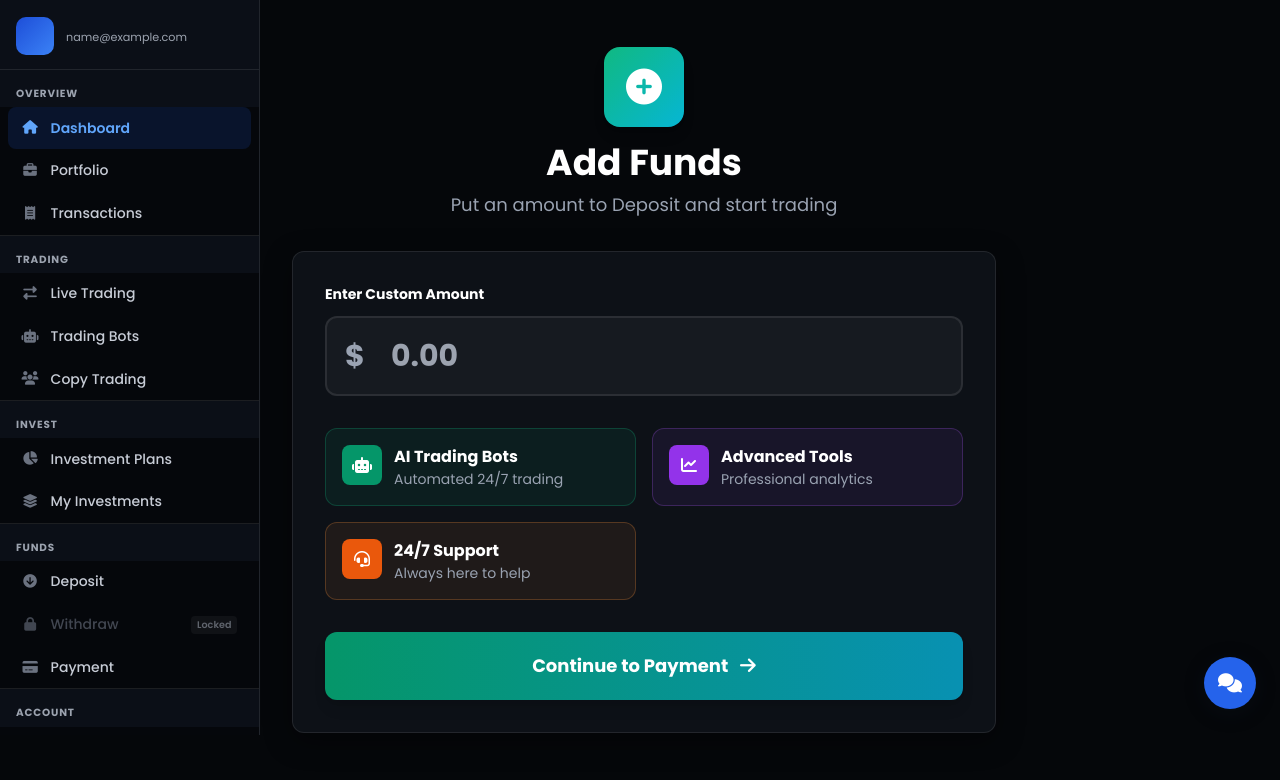
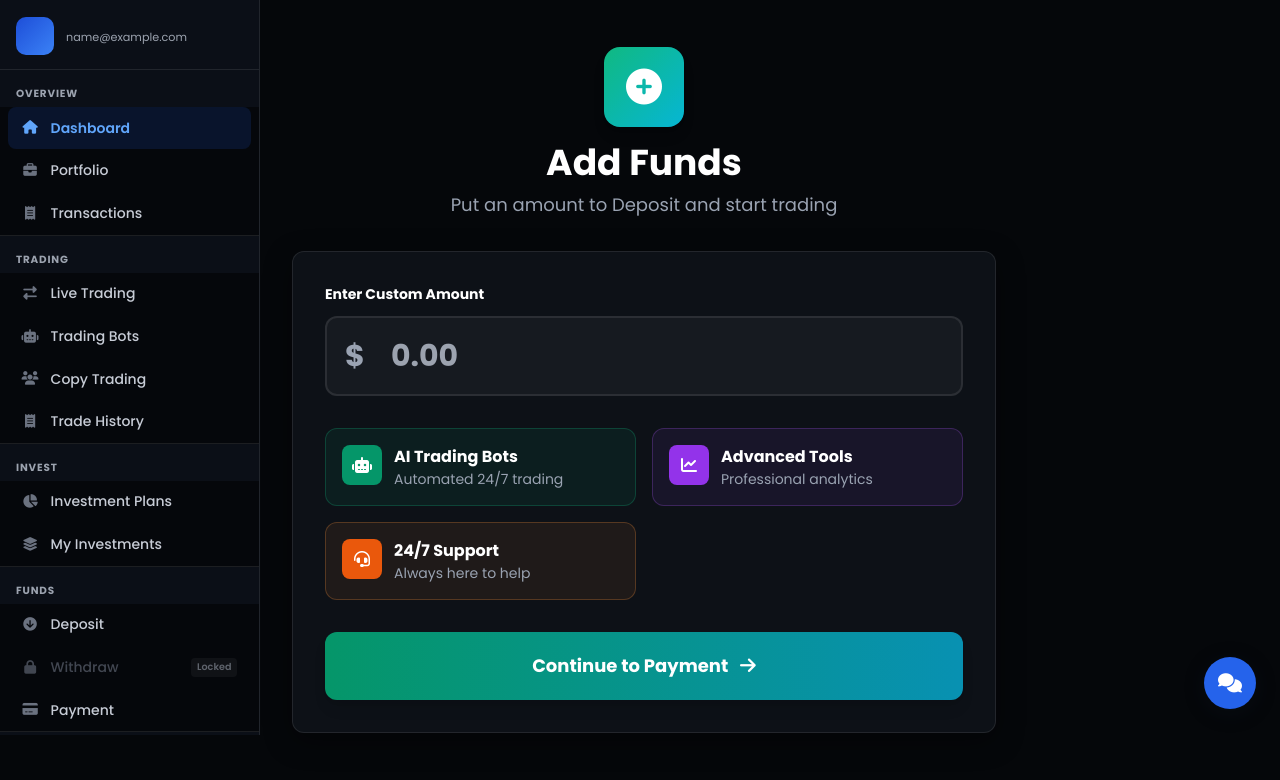
Before and after one commit to thecodeguy-eng/ifeanyi-, a Django app: page /deposit/ in a window 1280 px wide. Shown: the part 67-847 px from the top of the page. Run offline with Django 5.2, Linux system fonts and the light colour scheme; the visitor is signed in with stand-in values (Sample User, id 1); data comes from the database, SQL or seed files in the repository; some libraries are stand-ins or nearby versions.

Commit message:
Add Trade History to the user sidebar
It was only reachable by scrolling down the Live Trading page, which
wasn't discoverable. Added a direct "Trade History" link under the
TRADING sidebar section that jumps straight to that section.

Co-Authored-By: Claude Sonnet 5 <noreply@anthropic.com>

```diff
--- a/templates/partials/_dashboard_sidebar.html
+++ b/templates/partials/_dashboard_sidebar.html
@@ -74,6 +74,9 @@
         </a>
         <a href="{% url 'copy_trading' %}" class="sidebar-link {% if active_page == 'copy_trading' %}active{% endif %}">
             <i class="fas fa-users sidebar-icon"></i> Copy Trading
+        </a>
+        <a href="{% url 'trading' %}#trade-history" class="sidebar-link">
+            <i class="fas fa-receipt sidebar-icon"></i> Trade History
         </a>
     </nav>
 
--- a/templates/trading.html
+++ b/templates/trading.html
@@ -127,7 +127,7 @@
         </div>
 
         <!-- Trade History -->
-        <div class="bg-white border border-gray-200 rounded-xl p-5 mt-5">
+        <div class="bg-white border border-gray-200 rounded-xl p-5 mt-5" id="trade-history" style="scroll-margin-top: 90px;">
             <h2 class="font-semibold text-gray-900 text-sm mb-4">Trade History</h2>
             <div class="overflow-x-auto">
                 <table class="w-full text-sm">
```
